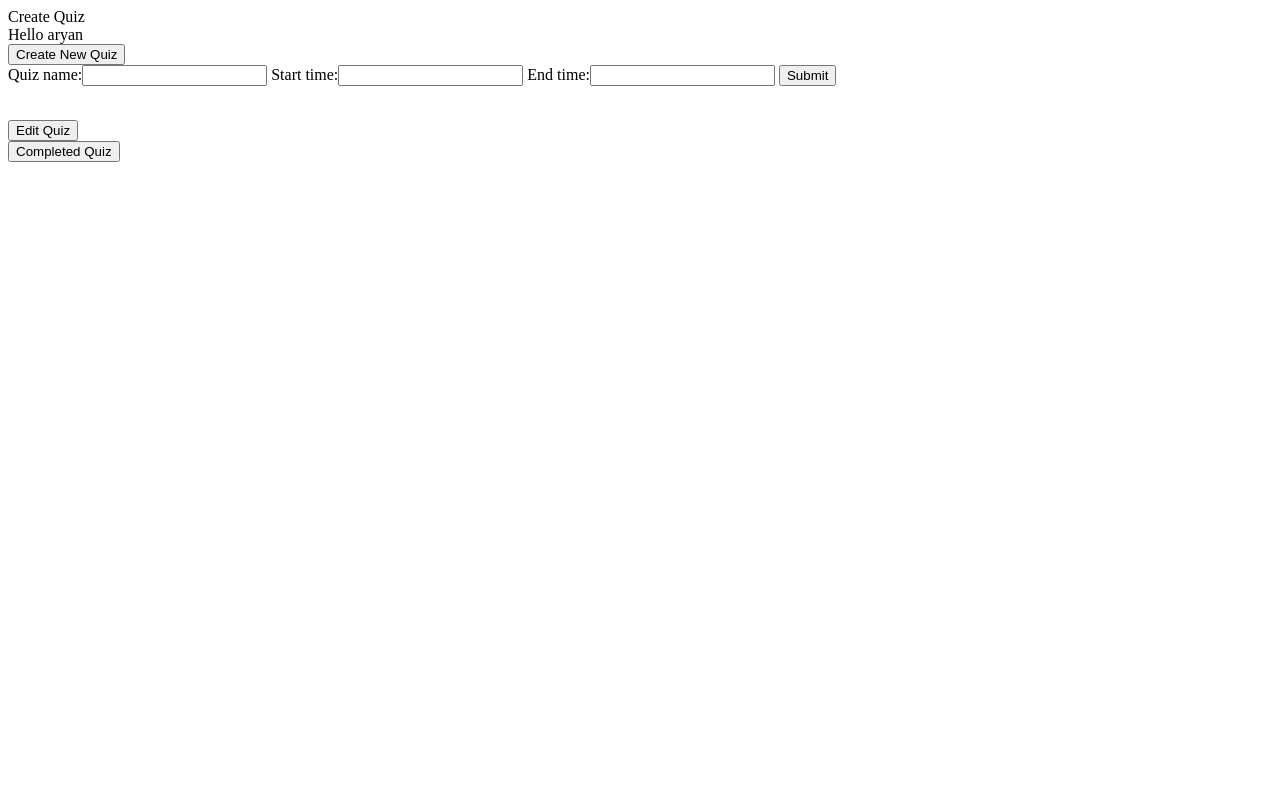
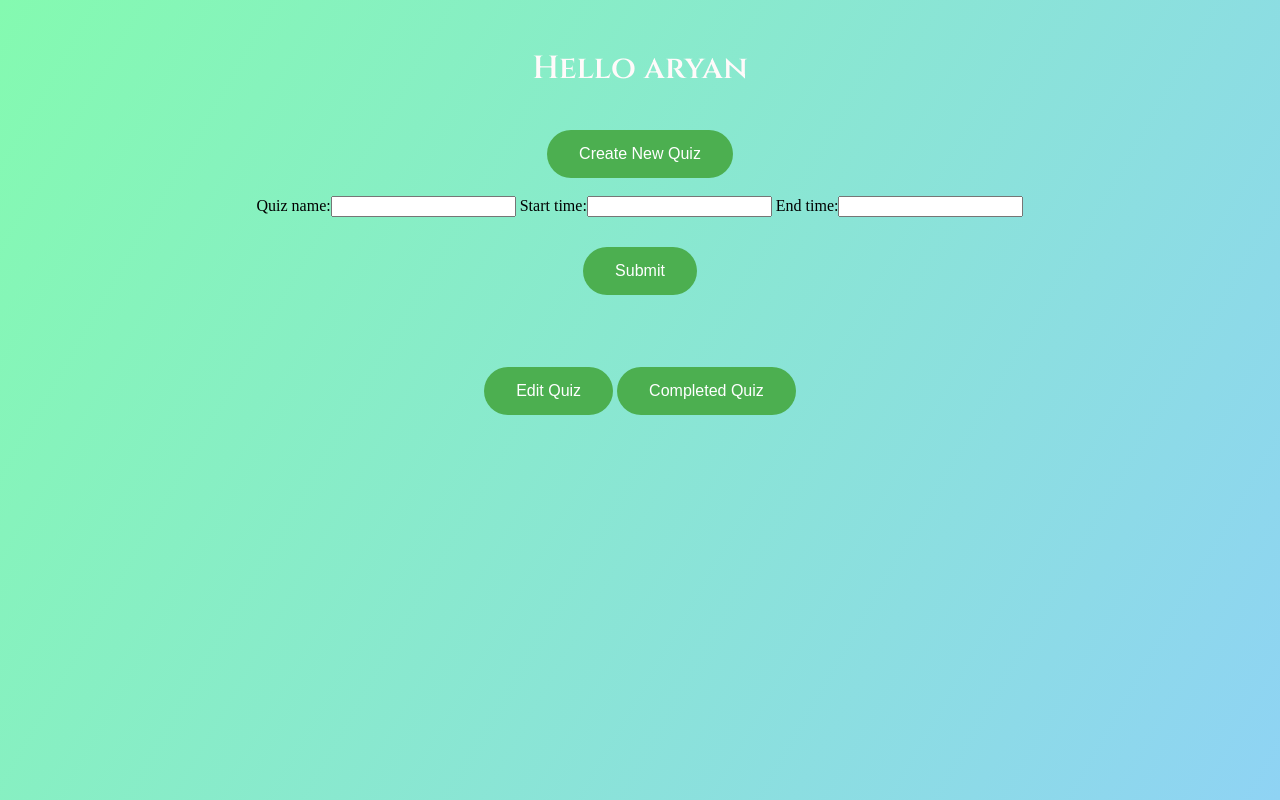
Before and after one commit to aryan29/Quizoo, a Django app: page /create/ in a window 1280 px wide. Run offline with Django 3.2, Linux system fonts and the light colour scheme; a user stored in the database is signed in.

Commit message:
create quiz

```diff
--- a/quizoo/quizer/templates/create_quiz.html
+++ b/quizoo/quizer/templates/create_quiz.html
@@ -1,23 +1,56 @@
 <html>
 <head>
-Create Quiz
+<title>Create Quiz</title>
+<style>
+body{
+    background-image: linear-gradient(120deg, #84fab0 0%, #8fd3f4 100%);
+}
+.btn{
+  background-color: #4CAF50;
+  border: none;
+  color: white;
+  padding: 15px 32px;
+  text-align: center;
+  text-decoration: none;
+  display: inline-block;
+  font-size: 16px;
+  margin: 4px 2px;
+  cursor: pointer;
+  border-radius: 30px;
+    margin: auto
+}
+    h1{
+        text-align: center;
+        color: snow;
+        font-family: 'Cinzel', serif;
+    }
+    .btn-container{
+        text-align: center;
+    }
+</style>
+<link href="https://fonts.googleapis.com/css2?family=Cinzel:wght@600&display=swap" rel="stylesheet">
 <head>
 
 <body>
 <br>
-Hello {{request.user}}
+<h1>Hello {{request.user}}</h1>
 <br>
-<button>Create New Quiz</button>
+    <div class="btn-container">
+<button class="btn">Create New Quiz</button>
+    </div>
 <br>
-<form action="" method="post">
+<form action="" method="post" style="text-align: center;">
     {% csrf_token %}
     {{ form }}
-    <input type="submit" value="Submit">
+        <div class="btn-container" style="padding-top: 30px;">
+    <input type="submit" value="Submit" class="btn">
+    </div>
 </form>
 {{errors}}
-<br>
-<button>Edit Quiz</button>
-<br>
-<button>Completed Quiz</button>
+<p style="padding-bottom: 40px;"></p>
+<div class="btn-container">
+<button class="btn">Edit Quiz</button>
+<button class="btn">Completed Quiz</button>
+</div>
 <body>
 <html>
```
